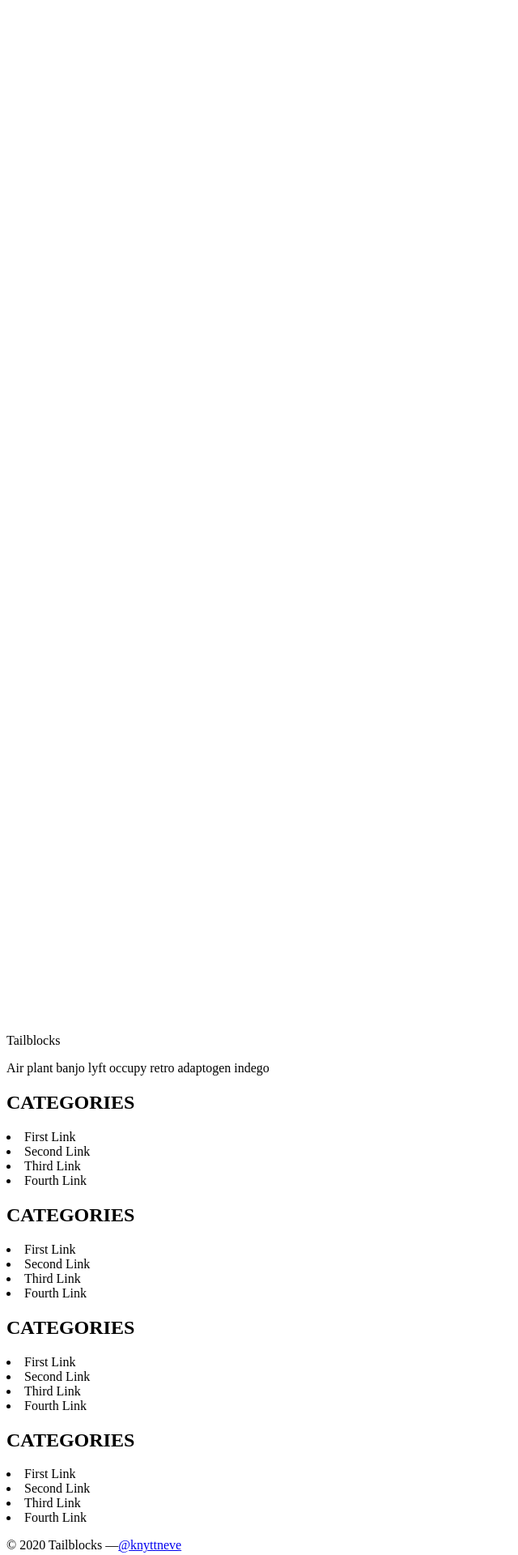
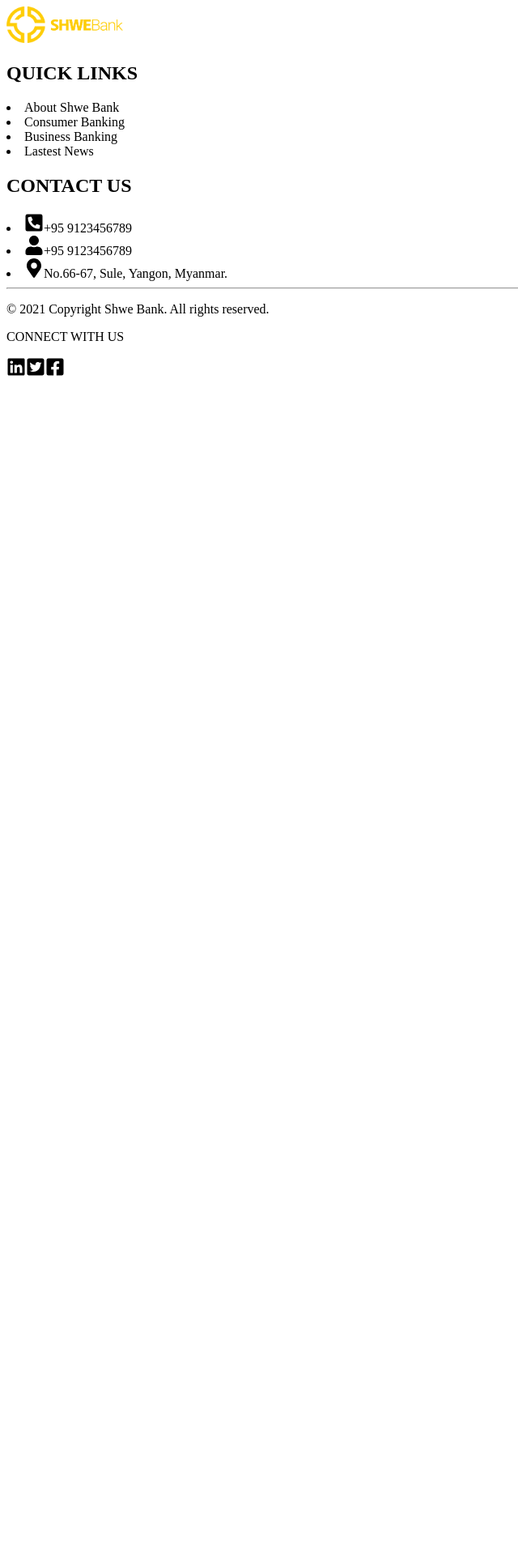
Before and after one commit to ayethandaraung-momoney/shwebank_website, a Next.js app: page / in a window 1280 px wide. Shown: the part 3260-5180 px from the top of the page at 81% size, without its empty margins (0-640 px from the left). After the commit the page ends 3737 px from the top, so only its background shows below. Built offline with nearby package versions, Linux system fonts and the light colour scheme.

Commit message:
Modified footer

```diff
--- a/components/Footer.js
+++ b/components/Footer.js
@@ -1,174 +1,106 @@
+import Image from 'next/image'
+import {
+  FaPhoneSquareAlt,
+  FaUser,
+  FaMapMarkerAlt,
+  FaLinkedin,
+  FaTwitterSquare,
+  FaFacebookSquare,
+} from 'react-icons/fa'
+
 export default function Footer() {
   return (
-    <footer className='text-gray-600 body-font'>
-      <div className='container px-5 py-24 mx-auto flex md:items-center lg:items-start md:flex-row md:flex-nowrap flex-wrap flex-col'>
+    <footer className='font-roboto text-gray-888'>
+      <div className='container px-5 py-3 mx-auto flex justify-around md:items-center lg:items-start md:flex-row md:flex-nowrap flex-wrap flex-col'>
         <div className='w-64 flex-shrink-0 md:mx-0 mx-auto text-center md:text-left'>
-          <a className='flex title-font font-medium items-center md:justify-start justify-center text-gray-900'>
-            <svg
-              xmlns='http://www.w3.org/2000/svg'
-              fill='none'
-              className='w-10 h-10 text-white p-2 bg-indigo-500 rounded-full'
-              viewBox='0 0 24 24'
-            >
-              <path d='M12 2L2 7l10 5 10-5-10-5zM2 17l10 5 10-5M2 12l10 5 10-5'></path>
-            </svg>
-            <span className='ml-3 text-xl'>Tailblocks</span>
+          <a className='flex items-center justify-center md:justify-start mb-10'>
+            <Image
+              src='/images/logo.png'
+              alt='footer logo'
+              width={150}
+              height={45}
+            />
           </a>
-          <p className='mt-2 text-sm text-gray-500'>
-            Air plant banjo lyft occupy retro adaptogen indego
-          </p>
         </div>
-        <div className='flex-grow flex flex-wrap md:pl-20 -mb-10 md:mt-0 mt-10 md:text-left text-center'>
+
+        {/* <div className='flex flex-grow flex-wrap justify-between md:pl-20 -mb-10 md:mt-0 mt-10 md:text-left text-center'></div> */}
         <div className='lg:w-1/4 md:w-1/2 w-full px-4'>
-            <h2 className='title-font font-medium text-gray-900 tracking-widest text-sm mb-3'>
-              CATEGORIES
+          <h2 className='font-roboto font-bold text-gray-999 tracking-widest text-sm mb-7'>
+            QUICK LINKS
           </h2>
-            <nav className='list-none mb-10'>
-              <li>
-                <a className='text-gray-600 hover:text-gray-800'>First Link</a>
+          <nav className='cursor-pointer list-none mb-10'>
+            <li className='mb-5'>
+              <a className='text-gray-888 hover:text-yellow-999 text-base'>
+                About Shwe Bank
+              </a>
             </li>
-              <li>
-                <a className='text-gray-600 hover:text-gray-800'>Second Link</a>
+            <li className='mb-5'>
+              <a className='text-gray-888 hover:text-yellow-999 text-base'>
+                Consumer Banking
+              </a>
             </li>
-              <li>
-                <a className='text-gray-600 hover:text-gray-800'>Third Link</a>
+            <li className='mb-5'>
+              <a className='text-gray-888 hover:text-yellow-999 text-base'>
+                Business Banking
+              </a>
             </li>
-              <li>
-                <a className='text-gray-600 hover:text-gray-800'>Fourth Link</a>
+            <li className='mb-5'>
+              <a className='text-gray-888 hover:text-yellow-999 text-base'>
+                Lastest News
+              </a>
             </li>
           </nav>
         </div>
+
         <div className='lg:w-1/4 md:w-1/2 w-full px-4'>
-            <h2 className='title-font font-medium text-gray-900 tracking-widest text-sm mb-3'>
-              CATEGORIES
+          <h2 className='font-roboto font-bold text-gray-999 tracking-widest text-sm mb-7'>
+            CONTACT US
           </h2>
-            <nav className='list-none mb-10'>
-              <li>
-                <a className='text-gray-600 hover:text-gray-800'>First Link</a>
+          <nav className='font-roboto cursor-pointer list-none mb-10'>
+            <li className='flex flex-row mb-5'>
+              <FaPhoneSquareAlt className='text-yellow-999 -mt-1' size={24} />
+              <a className='text-gray-888 hover:text-yellow-999 text-base ml-2 -mt-1'>
+                +95 9123456789
+              </a>
             </li>
-              <li>
-                <a className='text-gray-600 hover:text-gray-800'>Second Link</a>
+            <li className='flex flex-row mb-5'>
+              <FaUser className='text-yellow-999 -mt-1' size={24} />
+              <a className='text-gray-888 hover:text-yellow-999 text-base ml-2 -mt-1'>
+                +95 9123456789
+              </a>
             </li>
-              <li>
-                <a className='text-gray-600 hover:text-gray-800'>Third Link</a>
-              </li>
-              <li>
-                <a className='text-gray-600 hover:text-gray-800'>Fourth Link</a>
-              </li>
-            </nav>
-          </div>
-          <div className='lg:w-1/4 md:w-1/2 w-full px-4'>
-            <h2 className='title-font font-medium text-gray-900 tracking-widest text-sm mb-3'>
-              CATEGORIES
-            </h2>
-            <nav className='list-none mb-10'>
-              <li>
-                <a className='text-gray-600 hover:text-gray-800'>First Link</a>
-              </li>
-              <li>
-                <a className='text-gray-600 hover:text-gray-800'>Second Link</a>
-              </li>
-              <li>
-                <a className='text-gray-600 hover:text-gray-800'>Third Link</a>
-              </li>
-              <li>
-                <a className='text-gray-600 hover:text-gray-800'>Fourth Link</a>
-              </li>
-            </nav>
-          </div>
-          <div className='lg:w-1/4 md:w-1/2 w-full px-4'>
-            <h2 className='title-font font-medium text-gray-900 tracking-widest text-sm mb-3'>
-              CATEGORIES
-            </h2>
-            <nav className='list-none mb-10'>
-              <li>
-                <a className='text-gray-600 hover:text-gray-800'>First Link</a>
-              </li>
-              <li>
-                <a className='text-gray-600 hover:text-gray-800'>Second Link</a>
-              </li>
-              <li>
-                <a className='text-gray-600 hover:text-gray-800'>Third Link</a>
-              </li>
-              <li>
-                <a className='text-gray-600 hover:text-gray-800'>Fourth Link</a>
+            <li className='flex flex-row mb-5'>
+              <FaMapMarkerAlt className='text-yellow-999 -mt-1' size={24} />
+              <a className='text-gray-888 hover:text-yellow-999 text-base ml-2 -mt-1'>
+                No.66-67, Sule, Yangon, Myanmar.
+              </a>
             </li>
           </nav>
         </div>
       </div>
-      </div>
 
-      <div class='bg-gray-100'>
-        <div class='container mx-auto py-4 px-5 flex flex-wrap flex-col sm:flex-row'>
-          <p class='text-gray-500 text-sm text-center sm:text-left'>
-            © 2020 Tailblocks —
-            <a
-              href='https://twitter.com/knyttneve'
-              rel='noopener noreferrer'
-              class='text-gray-600 ml-1'
-              target='_blank'
-            >
-              @knyttneve
-            </a>
+      <hr className='divide-y border-2 border-gray-300 mx-20' />
+
+      <div class='container mx-auto py-5 px-20 flex flex-wrap flex-col sm:flex-row'>
+        <p class='font-roboto text-gray-888 text-sm text-center sm:text-left'>
+          © 2021 Copyright Shwe Bank. All rights reserved.
         </p>
         <span class='inline-flex sm:ml-auto sm:mt-0 mt-2 justify-center sm:justify-start'>
-            <a class='text-gray-500'>
-              <svg
-                fill='currentColor'
-                stroke-linecap='round'
-                stroke-linejoin='round'
-                stroke-width='2'
-                class='w-5 h-5'
-                viewBox='0 0 24 24'
-              >
-                <path d='M18 2h-3a5 5 0 00-5 5v3H7v4h3v8h4v-8h3l1-4h-4V7a1 1 0 011-1h3z'></path>
-              </svg>
+          <p className='font-roboto text-gray-999 text-sm font-semibold pr-4'>
+            CONNECT WITH US
+          </p>
+          <div className='inline-flex -mt-1 text-yellow-999'>
+            <a className='mr-2 cursor-pointer'>
+              <FaLinkedin size={24} />
             </a>
-            <a class='ml-3 text-gray-500'>
-              <svg
-                fill='currentColor'
-                stroke-linecap='round'
-                stroke-linejoin='round'
-                stroke-width='2'
-                class='w-5 h-5'
-                viewBox='0 0 24 24'
-              >
-                <path d='M23 3a10.9 10.9 0 01-3.14 1.53 4.48 4.48 0 00-7.86 3v1A10.66 10.66 0 013 4s-4 9 5 13a11.64 11.64 0 01-7 2c9 5 20 0 20-11.5a4.5 4.5 0 00-.08-.83A7.72 7.72 0 0023 3z'></path>
-              </svg>
+            <a className='mr-2 cursor-pointer'>
+              <FaTwitterSquare size={24} />
             </a>
-            <a class='ml-3 text-gray-500'>
-              <svg
-                fill='none'
-                stroke='currentColor'
-                stroke-linecap='round'
-                stroke-linejoin='round'
-                stroke-width='2'
-                class='w-5 h-5'
-                viewBox='0 0 24 24'
-              >
-                <rect width='20' height='20' x='2' y='2' rx='5' ry='5'></rect>
-                <path d='M16 11.37A4 4 0 1112.63 8 4 4 0 0116 11.37zm1.5-4.87h.01'></path>
-              </svg>
+            <a className='mr-2 cursor-pointer'>
+              <FaFacebookSquare size={24} />
             </a>
-            <a class='ml-3 text-gray-500'>
-              <svg
-                fill='currentColor'
-                stroke='currentColor'
-                stroke-linecap='round'
-                stroke-linejoin='round'
-                stroke-width='0'
-                class='w-5 h-5'
-                viewBox='0 0 24 24'
-              >
-                <path
-                  stroke='none'
-                  d='M16 8a6 6 0 016 6v7h-4v-7a2 2 0 00-2-2 2 2 0 00-2 2v7h-4v-7a6 6 0 016-6zM2 9h4v12H2z'
-                ></path>
-                <circle cx='4' cy='4' r='2' stroke='none'></circle>
-              </svg>
-            </a>
+          </div>
         </span>
-        </div>
       </div>
     </footer>
   )
--- a/components/Header.js
+++ b/components/Header.js
@@ -7,7 +7,7 @@
 export default function Header() {
   return (
     <header className='text-gray-888 font-roboto'>
-      <div className='container fixed top-0 z-50 shadow-md bg-white mx-auto flex flex-wrap p-7 flex-col md:flex-row items-center'>
+      <div className='container fixed top-0 z-20 shadow-md bg-white mx-auto flex flex-wrap p-5 flex-col md:flex-row items-center'>
         <Link href='/'>
           <a className='flex items-center cursor-pointer'>
             <Image src='/images/logo.png' alt='logo' width={150} height={45} />
--- a/components/MenuDropdown.js
+++ b/components/MenuDropdown.js
@@ -21,7 +21,7 @@
         leaveFrom='transform opacity-100 scale-100'
         leaveTo='transform opacity-0 scale-95'
       >
-        <Menu.Items className='absolute left-0 w-56 mt-9 border-t-4 border-yellow-999 bg-white rounded-b-md shadow-lg ring-1 ring-black ring-opacity-5 focus:outline-none'>
+        <Menu.Items className='absolute left-0 w-56 mt-7 border-t-4 border-yellow-999 bg-white rounded-b-md shadow-lg ring-1 ring-black ring-opacity-5 focus:outline-none'>
           <div className='px-1 py-1 '>
             <Menu.Item>
               {({ active }) => (
--- a/pages/index.js
+++ b/pages/index.js
@@ -6,7 +6,7 @@
   return (
     <Layout>
       {/* Hero Section */}
-      <section className='text-gray-600 body-font'>
+      <section className='bg-white-999 text-gray-600 body-font'>
         <div className='container mx-auto flex px-5 py-40 md:flex-row flex-col items-center'>
           <div className='lg:flex-grow md:w-1/2 lg:pr-24 md:pr-16 flex flex-col md:items-start md:text-left mb-16 md:mb-0 items-center text-center'>
             <h1 className='title-font sm:text-4xl text-3xl mb-4 font-medium text-gray-900'>
```
Also changed, not shown: tailwind.config.js (+4 -6 lines). Lines whose indentation alone changed are shown as unchanged.
